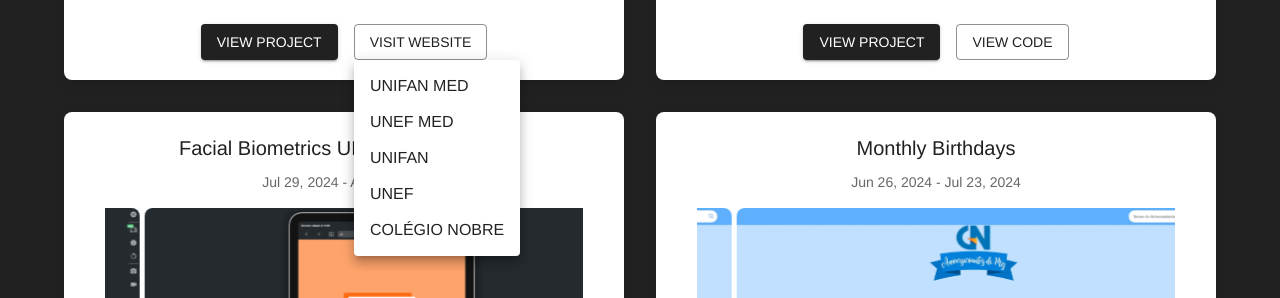
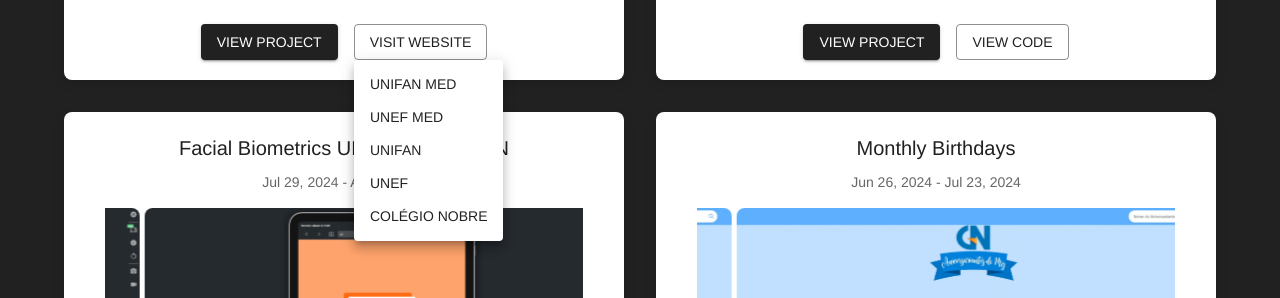
Before and after one commit to bisnet0/bisneto-portfolio, a React (Vite) app: page / in a window 1280 px wide. Both pictures are taken after a click on the button "VISIT WEBSITE". Shown: the part 2527-2825 px from the top of the page. Built offline with nearby package versions, Linux system fonts and the light colour scheme.

Commit message:
feat: add EmptyLink for CodeLinkButton

```diff
--- a/src/pages/Home/sections/Projects/CodeLinkButton.tsx
+++ b/src/pages/Home/sections/Projects/CodeLinkButton.tsx
@@ -27,6 +27,10 @@
         return link.includes("github.com");
     };
 
+    const isEmptyLink = (link: string) => {
+        return link === "";
+    };
+
     if (Array.isArray(codeLink) && codeLink.length > 1) {
         return (
             <>
@@ -49,6 +53,14 @@
                             component="a"
                             href={item.url}
                             target="_blank"
+                        sx={{
+                            fontSize: "14px",
+                            "&:hover": {
+                                backgroundColor: "primary.main",
+                                borderRadius: "3px",
+                                color: "white",
+                            },
+                        }}
                         >
                             {item.name}
                         </MenuItem>
@@ -58,6 +70,10 @@
         );
     } else {
         const link = Array.isArray(codeLink) ? codeLink[0].url : codeLink;
+
+        if (isEmptyLink(link)) {
+            return null;
+        }
         const buttonText = isGitHubLink(link) ? "View Code" : "Visit Website";
 
         return (
```
